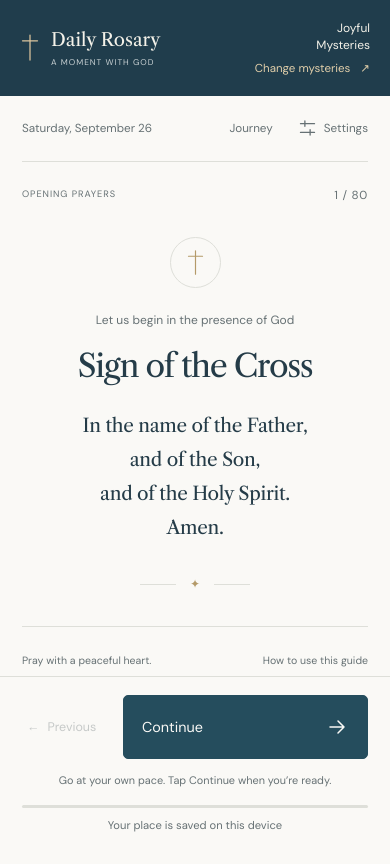
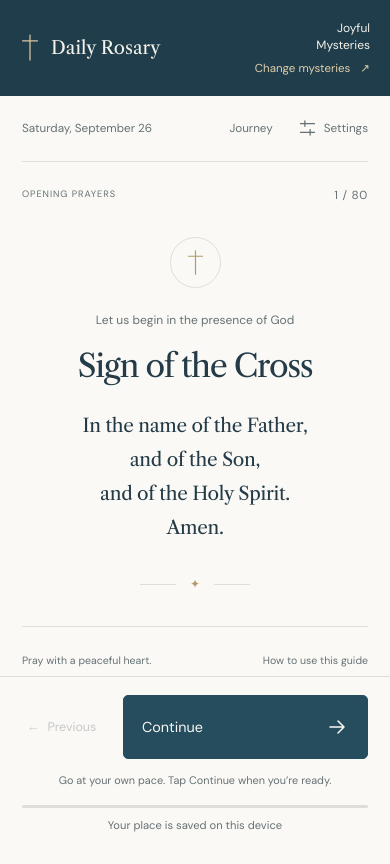
Before and after one commit to cmorterud/rosary, a website built with Vite: page index.html in a window 390 px wide. Built offline with nearby package versions, Linux system fonts and the light colour scheme.

Commit message:
Remove sidebar slogans

```diff
--- a/src/main.ts
+++ b/src/main.ts
@@ -21,10 +21,10 @@ const escape = (s: string) => s.replace(/[&<>"']/g, c => ({ '&': '&amp;', '<': '
 
 app.innerHTML = `
   <aside class="sidebar" aria-label="Rosary navigation">
-    <a class="brand" href="#" data-action="today">${cross}<span>Daily Rosary<small>A MOMENT WITH GOD</small></span></a>
+    <a class="brand" href="#" data-action="today">${cross}<span>Daily Rosary</span></a>
     <div class="sidebar-intro"><span class="eyebrow">YOUR DAILY PRAYER</span><h2 id="set-name"></h2><button class="change-button" data-dialog="mysteries-dialog">Change mysteries <span aria-hidden="true">↗</span></button></div>
     <nav id="journey" aria-label="Prayer journey"></nav>
-    <div class="sidebar-bottom"><button data-dialog="prayers-dialog">Prayers & guide <span aria-hidden="true">↗</span></button><p>One prayer.<br>One bead.<br>One quiet moment.</p><span class="sidebar-cross" aria-hidden="true">✦</span></div>
+    <div class="sidebar-bottom"><button data-dialog="prayers-dialog">Prayers & guide <span aria-hidden="true">↗</span></button></div>
   </aside>
   <div class="workspace">
     <header class="topbar"><span id="date-label"></span><div class="header-controls"><button class="mobile-mysteries" data-dialog="journey-dialog">Journey</button><button class="settings-button" data-dialog="settings-dialog" aria-label="Open settings"><svg viewBox="0 0 24 24" fill="none" aria-hidden="true"><path d="M4 7h16M4 17h16M9 4v6m6 4v6" stroke="currentColor" stroke-width="1.5" stroke-linecap="round"/></svg><span>Settings</span></button></div></header>
--- a/src/style.css
+++ b/src/style.css
@@ -29,7 +29,6 @@ svg { width: 24px; height: 24px; flex-shrink: 0; }
 .sidebar { width: 292px; position: fixed; inset: 0 auto 0 0; background: #203d4c; color: #f4f2e9; display: flex; flex-direction: column; padding: 42px 30px 28px; overflow-y: auto; }
 .brand { display: flex; align-items: center; gap: 15px; text-decoration: none; font-family: 'Libre Caslon Text', Georgia, serif; font-size: 1.36rem; }
 .brand svg { width: 24px; height: 35px; color: #dac59d; }
-.brand small { font: 500 .6rem 'DM Sans', sans-serif; display: block; letter-spacing: .2em; color: #c8d1d3; margin-top: 9px; }
 .sidebar-intro { margin: 65px 0 29px; padding-left: 8px; }
 .eyebrow { font-size: .7rem; font-weight: 600; letter-spacing: .16em; line-height: 1.6; }
 .sidebar-intro .eyebrow { color: #bac8cc; }
@@ -46,8 +45,6 @@ svg { width: 24px; height: 24px; flex-shrink: 0; }
 .journey-item small { display: block; font-size: .6rem; letter-spacing: .12em; color: #ddcba9; padding-top: 6px; }
 .sidebar-bottom { margin-top: auto; padding: 32px 8px 0; }
 .sidebar-bottom button { width: 100%; text-align: left; font-size: .83rem; padding: 18px 0; border-top: 1px solid #ffffff24; display: flex; justify-content: space-between; color: #dae1e1; }
-.sidebar-bottom p { font: italic .91rem/1.8 'Libre Caslon Text', Georgia, serif; color: #bdcccf; margin: 24px 0 14px; }
-.sidebar-cross { color: #ccb68d; }
 .workspace { margin-left: 292px; min-height: 100svh; display: flex; flex-direction: column; padding: 0 55px; }
 .topbar { min-height: 102px; display: flex; align-items: center; justify-content: space-between; border-bottom: 1px solid var(--line); gap: 14px; font-size: .83rem; color: var(--muted); }
 .header-controls { display: flex; align-items: center; gap: 12px; }
@@ -130,13 +127,12 @@ details { border-bottom: 1px solid var(--line); }
 summary { cursor: pointer; padding: 18px 0; font-size: .98rem; }
 .reference-prayer { font: 1.05rem/1.8 'Libre Caslon Text', Georgia, serif; white-space: pre-line; }
 @media (min-width: 1500px) { .workspace { padding-inline: 80px; } .prayer-surface { min-height: 580px; padding-top: 65px; } }
-@media (max-height: 850px) and (min-width: 861px) { .sidebar { padding-top: 30px; } .sidebar-intro { margin-top: 38px; } .sidebar-bottom p, .sidebar-cross { display: none; } .prayer-surface { min-height: 425px; padding-top: 25px; } .topbar { min-height: 80px; } }
+@media (max-height: 850px) and (min-width: 861px) { .sidebar { padding-top: 30px; } .sidebar-intro { margin-top: 38px; } .prayer-surface { min-height: 425px; padding-top: 25px; } .topbar { min-height: 80px; } }
 @media (max-width: 1100px) { :root { --sidebar-width: 260px; } .sidebar { width: 260px; padding-inline: 20px; } .workspace { margin-left: 260px; padding-inline: 32px; } .prayer-text { font-size: calc(var(--prayer-size) * .94); } }
 @media (max-width: 860px) {
   :root { --sidebar-width: 0px; }
   .sidebar { position: static; width: auto; padding: 22px 24px; flex-direction: row; align-items: center; justify-content: space-between; gap: 18px; overflow: visible; }
   .brand { font-size: 1.14rem; gap: 11px; }
-  .brand small { font-size: .52rem; margin-top: 6px; }
   .brand svg { width: 20px; height: 29px; }
   .sidebar-intro { padding: 0; margin: 0; text-align: right; }
   .sidebar-intro .eyebrow, #journey, .sidebar-bottom { display: none; }
@@ -153,7 +149,6 @@ summary { cursor: pointer; padding: 18px 0; font-size: .98rem; }
 }
 @media (max-width: 520px) {
   .sidebar { padding: 20px; }
-  .brand small { letter-spacing: .12em; }
   .sidebar-intro h2 { font-size: .75rem; }
   .workspace { padding-inline: 22px; min-height: calc(100svh - 85px); }
   .topbar { min-height: 66px; font-size: .73rem; flex-wrap: wrap; padding-block: 8px; }
```
